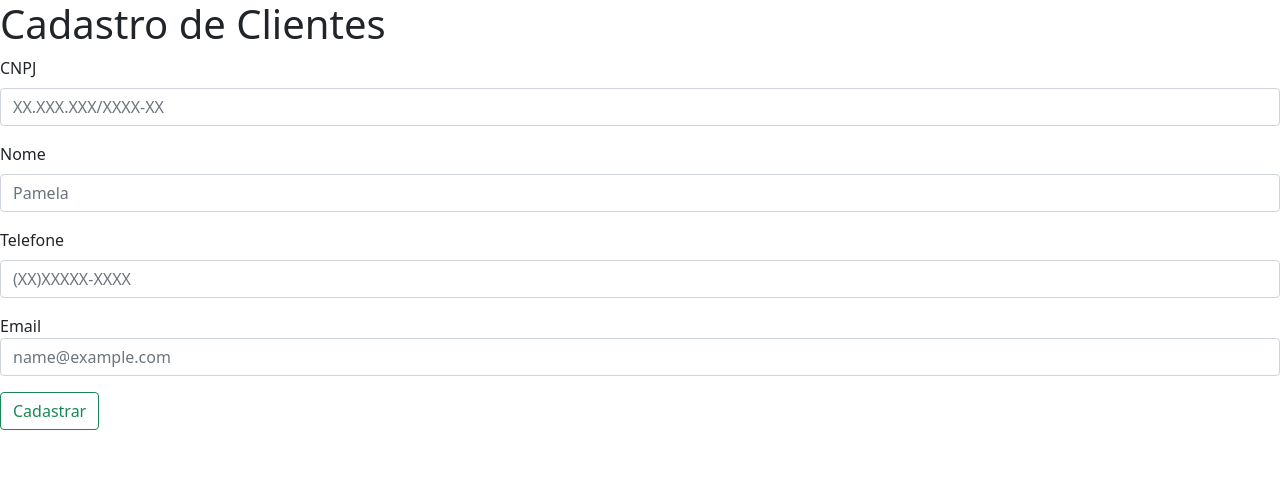
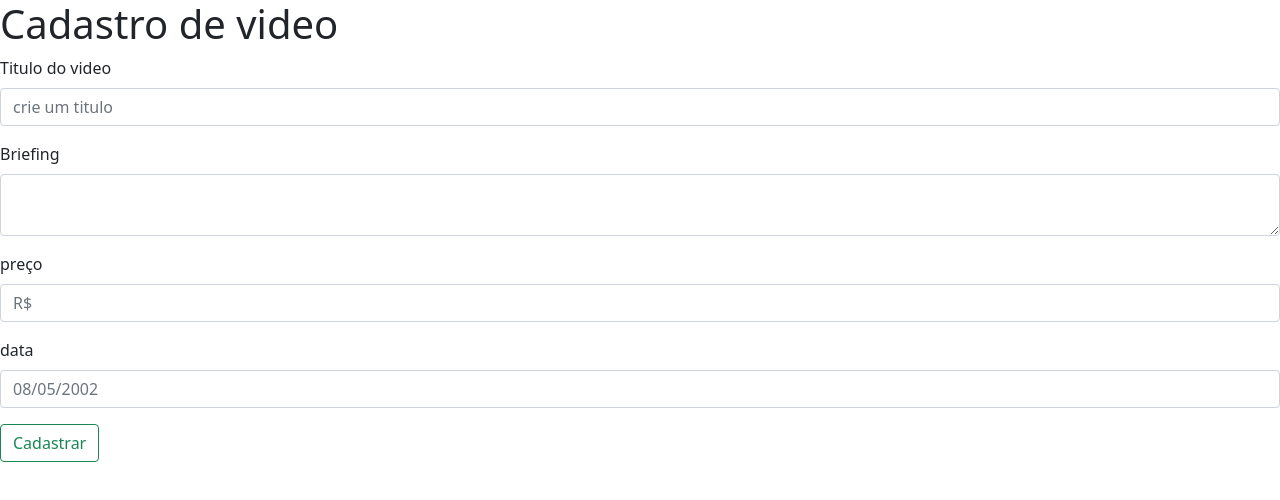
Before and after one commit to PamelaAlvigeze/kassel-labs-video-producer, a React (Create React App) app: page / in a window 1280 px wide. Shown: the top 500 px of the page. Built offline with nearby package versions, Linux system fonts and the light colour scheme.

Commit message:
cria componente de cadastro de video

```diff
--- a/src/App.js
+++ b/src/App.js
@@ -1,12 +1,13 @@
-import { useState } from "react";
+import React from "react";
 import Cadastro from "./components/Cliente/Cadastro";
+import CadastroVideo from "./components/Video/Cadastro";
 
 function App() {
   return (
     <div className="App">
-      <Cadastro />
+      {/* <Cadastro /> */}
+      <CadastroVideo/>
     </div>
   );
-}
-
-export default App;
+  }
+  export default App;
--- a/src/api/db.json
+++ b/src/api/db.json
@@ -10,12 +10,18 @@
   ],
   "videos": [
     {
-      "titulo": "teste video",
-      "briefing": "algum briefing ",
-      "preco": "R$100,00",
-      "dataEntrega": "20/02/2022",
-      "status": "pendente",
-      "cnpjCliente": "01.928.986/0001-27"
+      "id": 935,
+      "titulo": "sarah",
+      "briefing": "teste",
+      "preco": "100,00",
+      "data": "07/03/1996"
+    },
+    {
+      "id": 728,
+      "titulo": "",
+      "briefing": "",
+      "preco": "",
+      "data": ""
     }
   ]
 }
--- /dev/null
+++ b/src/components/Video/Cadastro/index.js
@@ -0,0 +1,78 @@
+import React, { useState } from "react";
+
+function CadastroVideo() {
+	const [titulo, setTitulo] = useState("");
+	const [briefing, setBriefing] = useState("");
+	const [preco, setPreço] = useState("");
+	const [data, setData] = useState("");
+	let valoresVideos = {};
+
+	function cadastraVideo(titulo, briefing, preco, data) {
+		valoresVideos = { id: Math.floor(Math.random() * 1000), titulo: titulo, briefing: briefing, preco: preco, data: data };
+		fetch("http://localhost:5000/videos", {
+			method: "POST",
+			headers: { "Content-Type": "application/json" },
+			body: JSON.stringify(valoresVideos)
+		});
+	};
+
+	return (
+		<div>
+			<h1> Cadastro de video</h1>
+			<form>
+				<div class="mb-3">
+					<label for="tituloFormControlInput1" class="form-label">Titulo do video</label>
+					<input
+						value={titulo}
+						type="text"
+						className="form-control"
+						id="tituloFormControlInput1"
+						placeholder="crie um titulo"
+						onChange={(evento) => setTitulo(evento.target.value)}
+					/>
+				</div>
+
+				<div class="mb-3">
+					<label for="BriefingFormControlTextarea1" className="form-label">Briefing</label>
+					<textarea
+						value={briefing}
+						class="form-control"
+						id="BriefingFormControlTextarea1"
+						rows="2"
+						onChange={(evento) => setBriefing(evento.target.value)} />
+
+				</div>
+				<div class="mb-3">
+					<label for="precoFormControlInput1" class="form-label">preço</label>
+					<input
+						value={preco}
+						type="text"
+						className="form-control"
+						id="preçoFormControlInput1"
+						placeholder="R$"
+						onChange={(evento) => setPreço(evento.target.value)}
+					/>
+				</div>
+				<div class="mb-3">
+					<label for="dataFormControlInput1" class="form-label">data</label>
+					<input
+						value={data}
+						type="text"
+						className="form-control"
+						id="dataFormControlInput1"
+						placeholder="08/05/2002"
+						onChange={(evento) => setData(evento.target.value)}
+					/>
+				</div>
+				<button
+					type="button"
+					className="btn btn-outline-success"
+					onClick={() => cadastraVideo(titulo, briefing, preco, data)}
+				>
+					Cadastrar
+				</button>
+			</form>
+		</div>
+	)
+}
+export default CadastroVideo;
```
Also changed, not shown: src/components/Cliente/Cadastro/index.js (+7 -1 lines).
